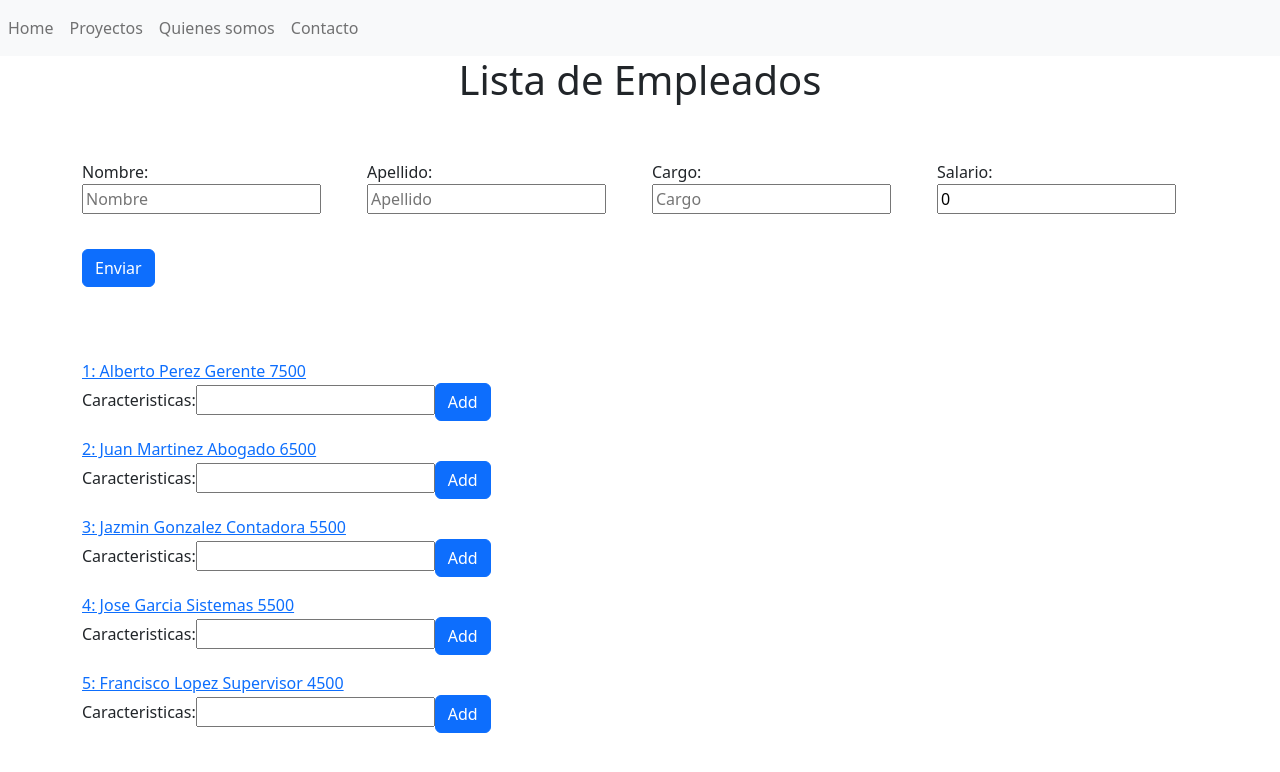
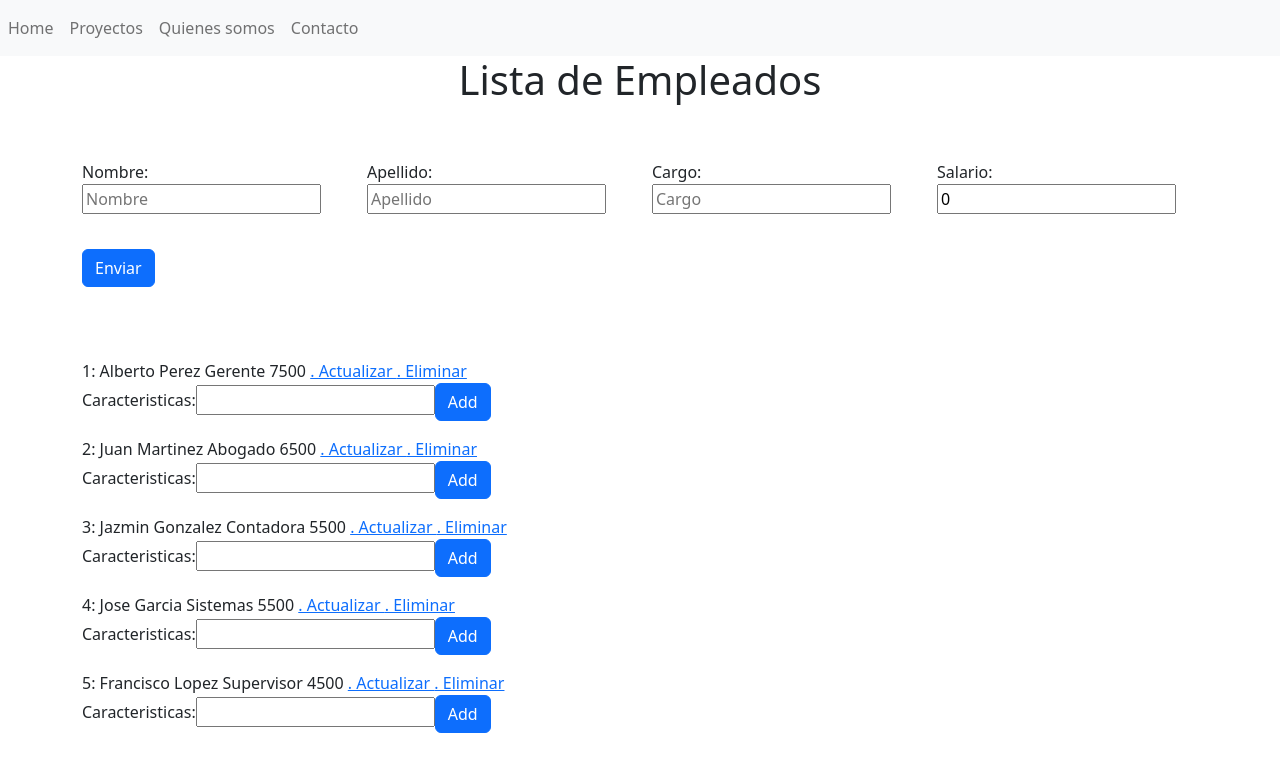
Before and after one commit to Yoel-Gasca/appempleados, an Angular app: page / in a window 1280 px wide. Shown: the top 772 px of the page. Built offline with nearby package versions, Linux system fonts and the light colour scheme.

Commit message:
queryParams

```diff
--- a/src/app/actualiza-component/actualiza-component.component.html
+++ b/src/app/actualiza-component/actualiza-component.component.html
@@ -26,9 +26,9 @@
 
     <div class="col">
 
-      <button type="submit" class="btn btn-primary" (click)="actualizaEmpleado()" style="margin-top: 35px; margin-right: 50px;">Actualizar</button>
+      <button type="submit" class="btn btn-primary" (click)="actualizaEmpleado()" style="margin-top: 35px; margin-right: 50px;">Guardar</button>
 
-      <button type="submit" class="btn btn-primary" (click)="eliminarEmpleado()" style="margin-top: 35px">Eliminar</button>
+      <!--<button type="submit" class="btn btn-primary" (click)="eliminarEmpleado()" style="margin-top: 35px">Eliminar</button>-->
 
     </div>
   </form>
--- a/src/app/actualiza-component/actualiza-component.component.ts
+++ b/src/app/actualiza-component/actualiza-component.component.ts
@@ -14,7 +14,12 @@
   constructor(private router:Router, private route:ActivatedRoute, private miServicio:ServicioEmpleadosService, private empleadosService:EmpleadosService) { }
 
   empleados:Empleado[]=[];
+
+  accion:number;
+
   ngOnInit(): void {
+
+    this.accion = parseInt(this.route.snapshot.queryParams['accion']);
 
     this.empleados=this.empleadosService.empleados;
 
@@ -36,7 +41,7 @@
 
   }
 
-  actualizaEmpleado(){
+  /*actualizaEmpleado(){
 
     let miEmpleado=new Empleado(this.cuadroNombre, this.cuadroApellido, this.cuadroCargo, this.cuadroSalario);
     //this.miServicio.muestraMensaje("Nombre del empleado: " + miEmpleado.nombre);//inyeccion de servicio
@@ -51,6 +56,23 @@
     this.empleadosService.eliminaEmpleado(this.indice);
 
     this.router.navigate(['']);
+  }*/
+
+  actualizaEmpleado(){
+
+    if(this.accion==1){
+      let miEmpleado=new Empleado(this.cuadroNombre, this.cuadroApellido, this.cuadroCargo, this.cuadroSalario);
+      //this.miServicio.muestraMensaje("Nombre del empleado: " + miEmpleado.nombre);//inyeccion de servicio
+
+      this.empleadosService.actualizarEmpleado(this.indice,miEmpleado);
+
+      this.router.navigate([""]); //rediriccion automatica
+    }else{
+
+      this.empleadosService.eliminaEmpleado(this.indice);
+
+      this.router.navigate(['']);
+    }
   }
 
 
--- a/src/app/empleado-hijo/empleado-hijo.component.html
+++ b/src/app/empleado-hijo/empleado-hijo.component.html
@@ -2,9 +2,19 @@
   <div class="row">
     <div class="col">
       <div >
-        <a [routerLink]="['/actualiza',indice]">
+
         {{indice+1}}: {{empleadoLista.nombre}} {{empleadoLista.apellido}} {{empleadoLista.cargo}} {{empleadoLista.salario}}
+        <a [routerLink]="['/actualiza',indice]" [queryParams]="{accion:'1'}">.
+
+        Actualizar
+
         </a>
+
+        <a [routerLink]="['/actualiza',indice]" [queryParams]="{accion:'2'}">.
+
+          Eliminar
+
+          </a>
       </div>
 
       <app-caracteristicas-empleado (caracteristicasEmpleados)="agregarCaracteristica($event)"></app-caracteristicas-empleado>
```
